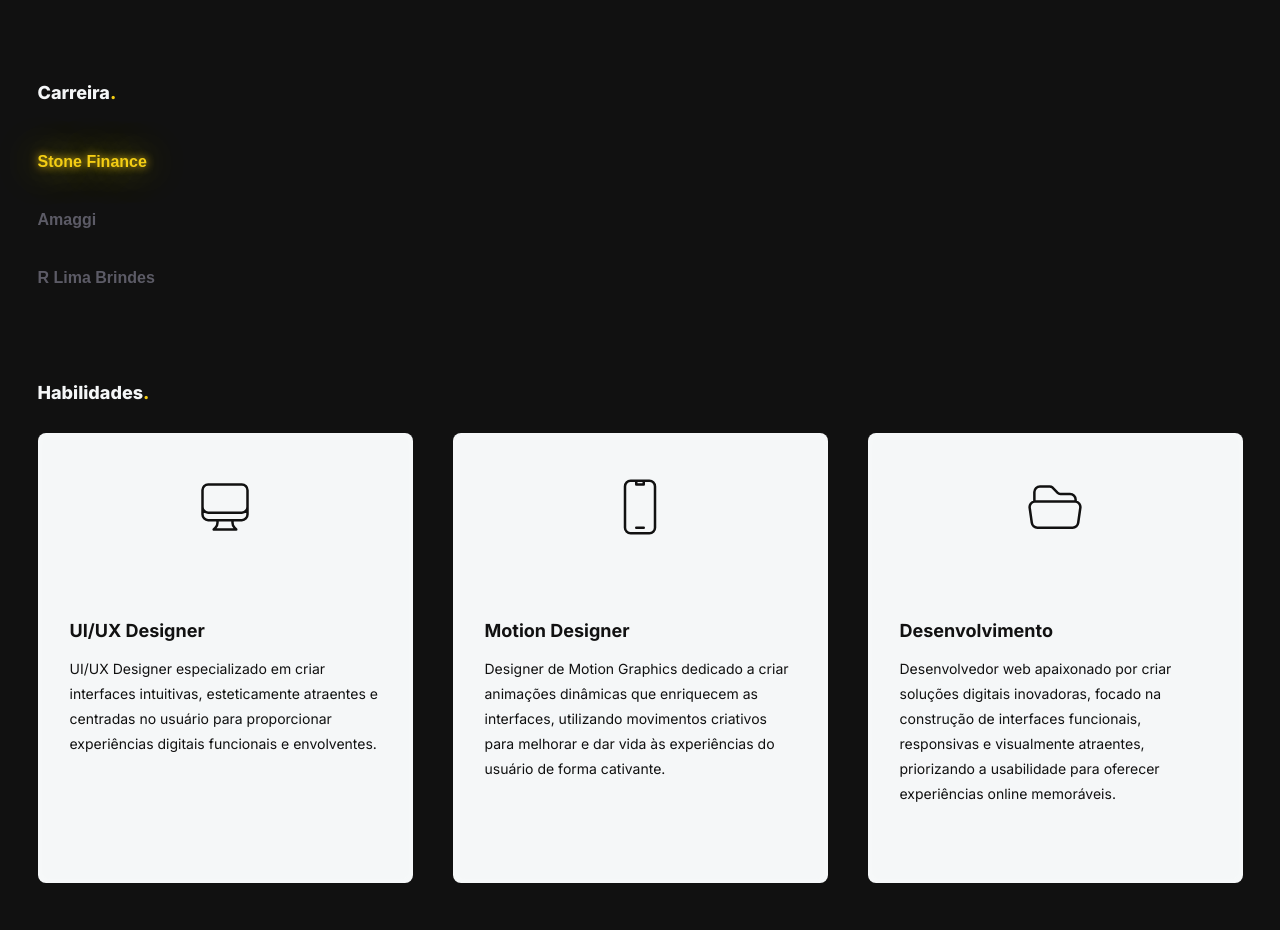
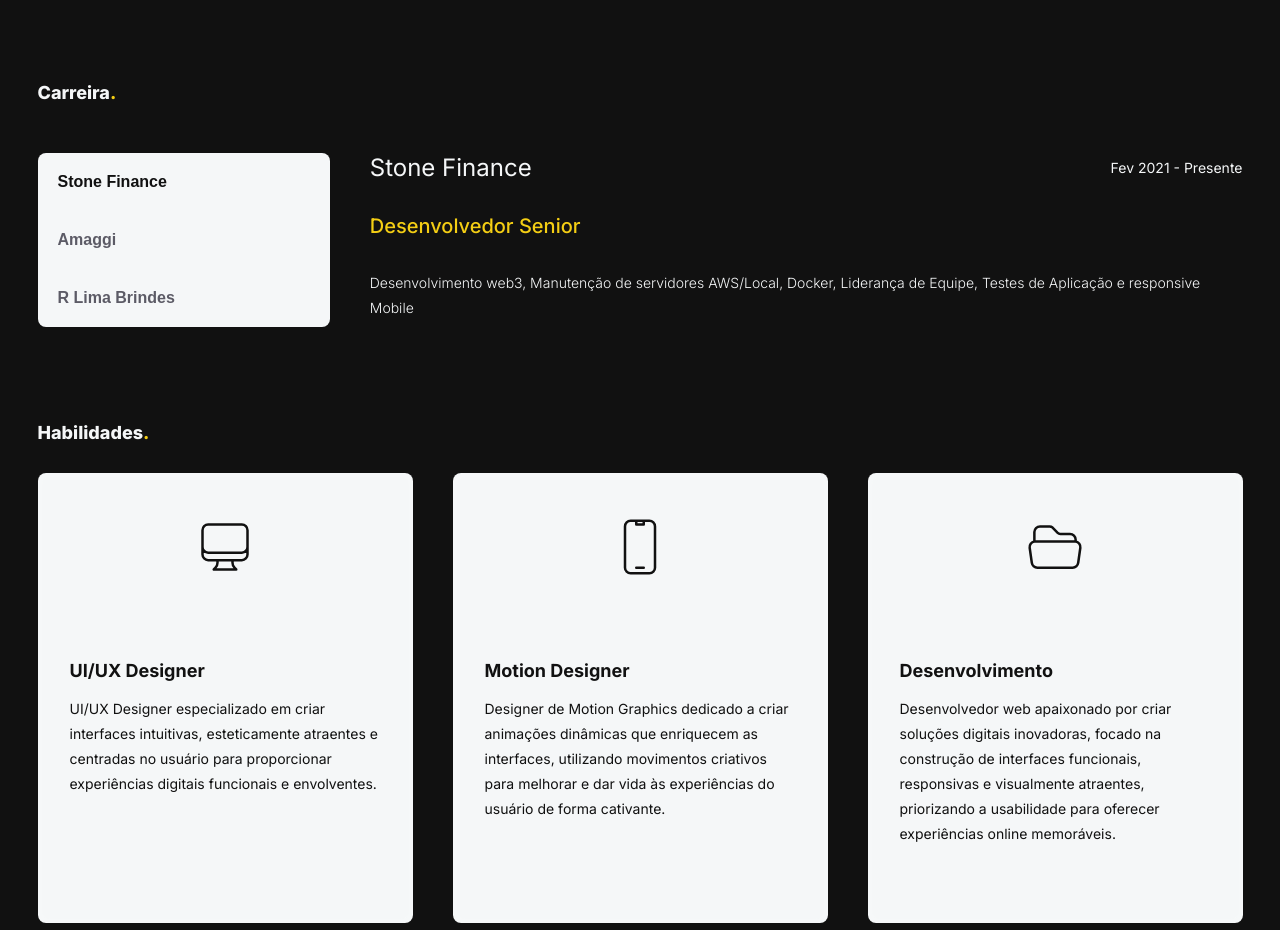
Before and after one commit to hawkdevelopers/hawk, a Next.js app: page / in a window 1280 px wide. Shown: the part 1260-2190 px from the top of the page. Built offline with nearby package versions, Linux system fonts and the light colour scheme.

Commit message:
Nova implementação

```diff
--- a/src/app/globals.scss
+++ b/src/app/globals.scss
@@ -31,9 +31,16 @@ body {
   background-color: #F5F7F8;
   color: #111;
 }
+h1 {
+  font-size: 2.4rem;
+}
 
 h2 {
   font-size: 1.8rem;
+}
+
+h4 {
+  font-size: 1.4rem;
 }
 
 p {
--- a/src/components/sub/hero-experience/HeroExperience.tsx
+++ b/src/components/sub/hero-experience/HeroExperience.tsx
@@ -1,12 +1,38 @@
 "use client";
 import React from "react";
 // Framer Motion
-import { motion } from "framer-motion";
+import { AnimatePresence, motion } from "framer-motion";
 // Style Sass
 import "./heroexperience.scss";
 import gsap from "gsap";
 
 const HeroExperience = () => {
+  const tabs = [
+    {
+      name: "Stone Finance",
+      position: "Desenvolvedor Senior",
+      description:
+        "Desenvolvimento web3, Manutenção de servidores AWS/Local, Docker, Liderança de Equipe, Testes de Aplicação e responsive Mobile",
+      date: "Fev 2021 - Presente",
+    },
+    {
+      name: "Amaggi",
+      position: "Assistente de Controle Lider",
+      description:
+        "Ordem de Operação, Custeio & Rateio, Telemetria Agricola, Excel VBA System, SAP e Opus Agricola",
+      date: "Ago 2020 - Set 2021",
+    },
+    {
+      name: "R Lima Brindes",
+      position: "Arte Finalista & Social Media",
+      description:
+        "Arte Gráfica, Branding, Social Media, Cotação de Produtos, Finalização de pedido.",
+      date: "Fev 2018 - Dez 2019",
+    },
+  ];
+
+  const [tables, setTables] = React.useState(tabs[0]);
+
   React.useEffect(() => {
     const navElement = document.querySelector("nav.navigation");
 
@@ -46,21 +72,101 @@ const HeroExperience = () => {
       >
         Carreira<span>.</span>
       </motion.h2>
-      <section>
+      <motion.section
+        initial={{
+          opacity: 0,
+        }}
+        whileInView={{
+          opacity: 1,
+          transition: {
+            delay: 0.25,
+            duration: 0.8,
+          },
+        }}
+        viewport={{
+          once: true,
+        }}
+      >
         <nav className="navigation">
           <ul className="controller-navigation">
             <li className="active">
-              <button>Stone Finance</button>
+              <motion.button onTap={() => setTables(tabs[0])}>
+                Stone Finance
+              </motion.button>
             </li>
             <li>
-              <button>Amaggi</button>
+              <motion.button onTap={() => setTables(tabs[1])}>
+                Amaggi
+              </motion.button>
             </li>
             <li>
-              <button>R Lima Brindes</button>
+              <motion.button onTap={() => setTables(tabs[2])}>
+                R Lima Brindes
+              </motion.button>
             </li>
           </ul>
         </nav>
-      </section>
+        <AnimatePresence mode="wait">
+          <motion.main
+            key={tables.name}
+            initial={{ y: 10, opacity: 0 }}
+            animate={{ y: 0, opacity: 1 }}
+            exit={{ y: -10, opacity: 0 }}
+            transition={{ duration: 0.2 }}
+          >
+            <div
+              style={{
+                display: "inline-flex",
+                width: "100%",
+                alignItems: "center",
+                margin: 0,
+                padding: 0,
+              }}
+            >
+              <h4
+                style={{
+                  fontSize: "2.4rem",
+                  fontWeight: 400,
+                  margin: 0,
+                }}
+              >
+                {tables.name}
+              </h4>
+              <p
+                style={{
+                  fontSize: "1.4rem",
+                  fontWeight: 400,
+                  margin: "0 0 0 auto",
+                }}
+              >
+                {tables.date}
+              </p>
+            </div>
+            <h5
+              style={{
+                fontSize: "2rem",
+                fontWeight: 500,
+                margin: "32px 0px",
+                color: "#F4CE14",
+              }}
+            >
+              {tables.position}
+            </h5>
+            <p
+              style={{
+                fontSize: "1.4rem",
+                fontWeight: 300,
+
+                lineHeight: "25px",
+
+                marginBottom: 0,
+              }}
+            >
+              {tables.description}
+            </p>
+          </motion.main>
+        </AnimatePresence>
+      </motion.section>
     </motion.main>
   );
 };
--- a/src/components/sub/hero-experience/heroexperience.scss
+++ b/src/components/sub/hero-experience/heroexperience.scss
@@ -19,8 +19,15 @@ main.hero-experience {
     }
 
     section {
+        display: inline-flex;
+        margin-top: 20px;
+        gap: 4rem;
+
         nav {
-            margin-top: 20px;
+            width: 25%;
+            background-color: #F5F7F8;
+            padding: 2rem;
+            border-radius: 8px;
 
             ul {
                 margin: 0;
@@ -48,12 +55,9 @@ main.hero-experience {
 
                     &.active {
                         button {
-                            color: #F4CE14;
+                            color: #111;
 
-                            transition: text-shadow 0.5s ease-in-out, color 0.8s ease-in-out;
-                            text-shadow:
-                                0 0 8px #F4CE14,
-                                0 0 40px #F4CE14;
+
 
                         }
                     }
@@ -70,5 +74,28 @@ main.hero-experience {
 
             }
         }
+
+        main {
+            display: inline-block;
+            width: 75%;
+        }
     }
 }
+
+/* Media Queries */
+@media screen and (max-width: 768px) {
+    main.hero-experience {
+        section {
+            flex-direction: column;
+
+            nav {
+                width: 100%;
+
+            }
+
+            main {
+                width: 100%;
+            }
+        }
+    }
+}
```
